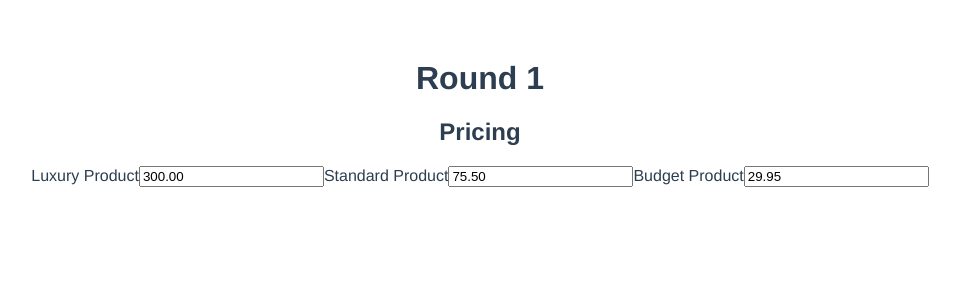
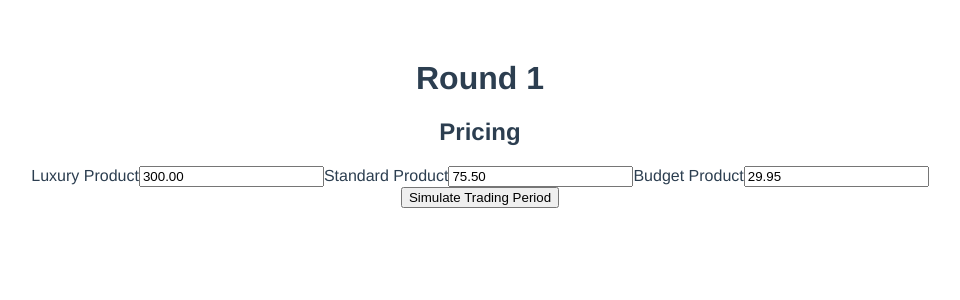
Before and after one commit to proman21/accsim, a Vue app: page /#/simulator in a window 1280 px wide. Shown: the top 300 px of the page, without its empty margins (160-1120 px from the left). Built offline with nearby package versions, Linux system fonts and the light colour scheme.

Commit message:
Add page for statements

```diff
--- a/src/Simulator.vue
+++ b/src/Simulator.vue
@@ -9,6 +9,9 @@
           :title="p.title"
           :price="p.price"></product-pricer>
       </div>
+    </div>
+    <div>
+      <button>Simulate Trading Period</button>
     </div>
   </div>
 </template>
```
Also changed, not shown: src/Statements.vue (added).
